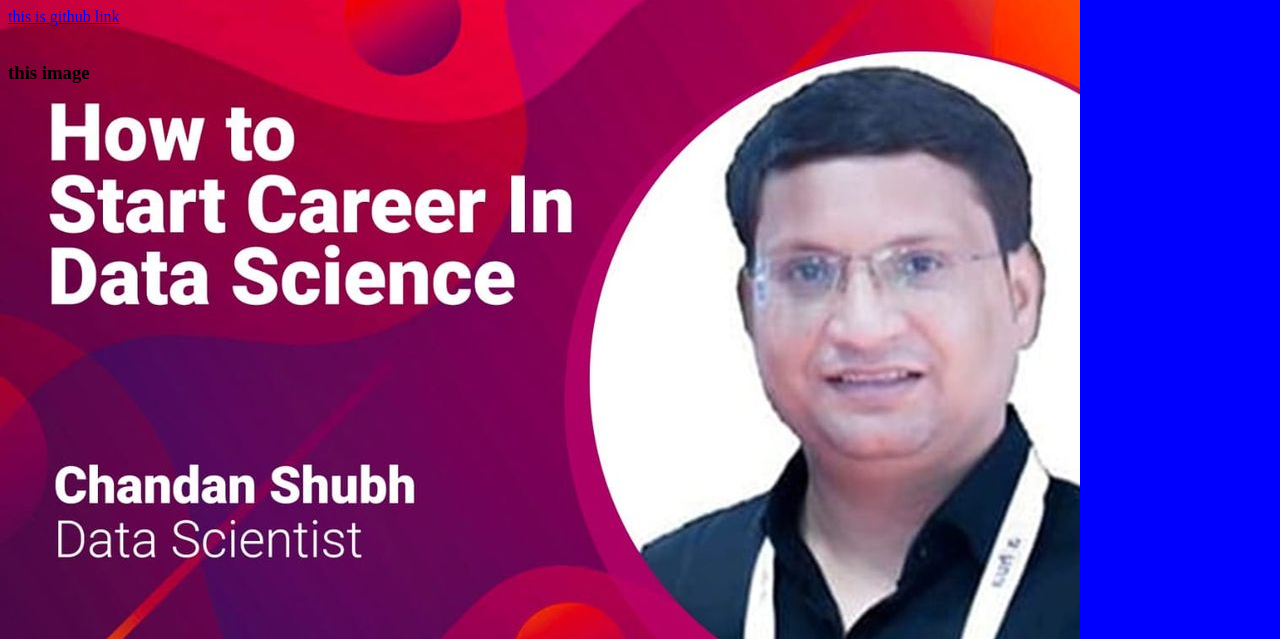
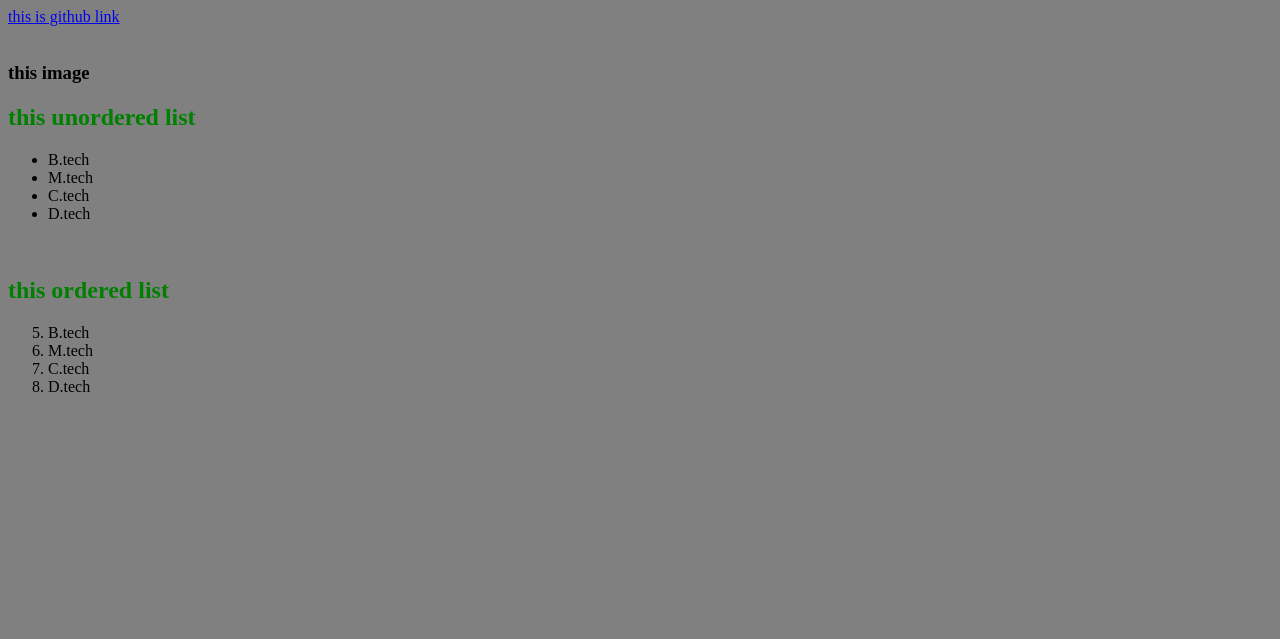
Before and after one commit to chandanverma2022/web-june, a plain HTML site: page indexx.html in a window 1280 px wide. Shown: the part 161-800 px from the top of the page. Drawn offline with Linux system fonts and the light colour scheme.

Commit message:
code change

```diff
--- a/indexx.html
+++ b/indexx.html
@@ -3,13 +3,10 @@
 <head>
 <title>This is first pagee and link</title>
 <style>
-  body {
-        background-image: url("myimagee.jpg");
-        background-repeat:no-repeat;
-    }
+
 </style>
 </head>
-<body style="background-color: blue;">
+<body style="background-color: gray;">
 <h2 style="color: green;font-size: 300%;">This is link</h2>
 <p>This is Para Tag</p>
 <a href="https://github.com/chandanverma2022">this is github link</a>
@@ -17,5 +14,20 @@
 <br>
 <h3>this image</h3>
 <!--<img src="myimagee.jpg" alt="this is my imagee" title="this me">  -->
+<h2 style="color: green;"> this unordered list</h2>
+<ul>
+    <li>B.tech</li>
+    <li>M.tech</li>
+    <li>C.tech</li>
+    <li>D.tech</li>
+</ul>
+<br>
+<h2 style="color: green;"> this ordered list</h2>
+<ol start="5">
+    <li>B.tech</li>
+    <li>M.tech</li>
+    <li>C.tech</li>
+    <li>D.tech</li>
+</ol>
 </body>
 </html>
```
